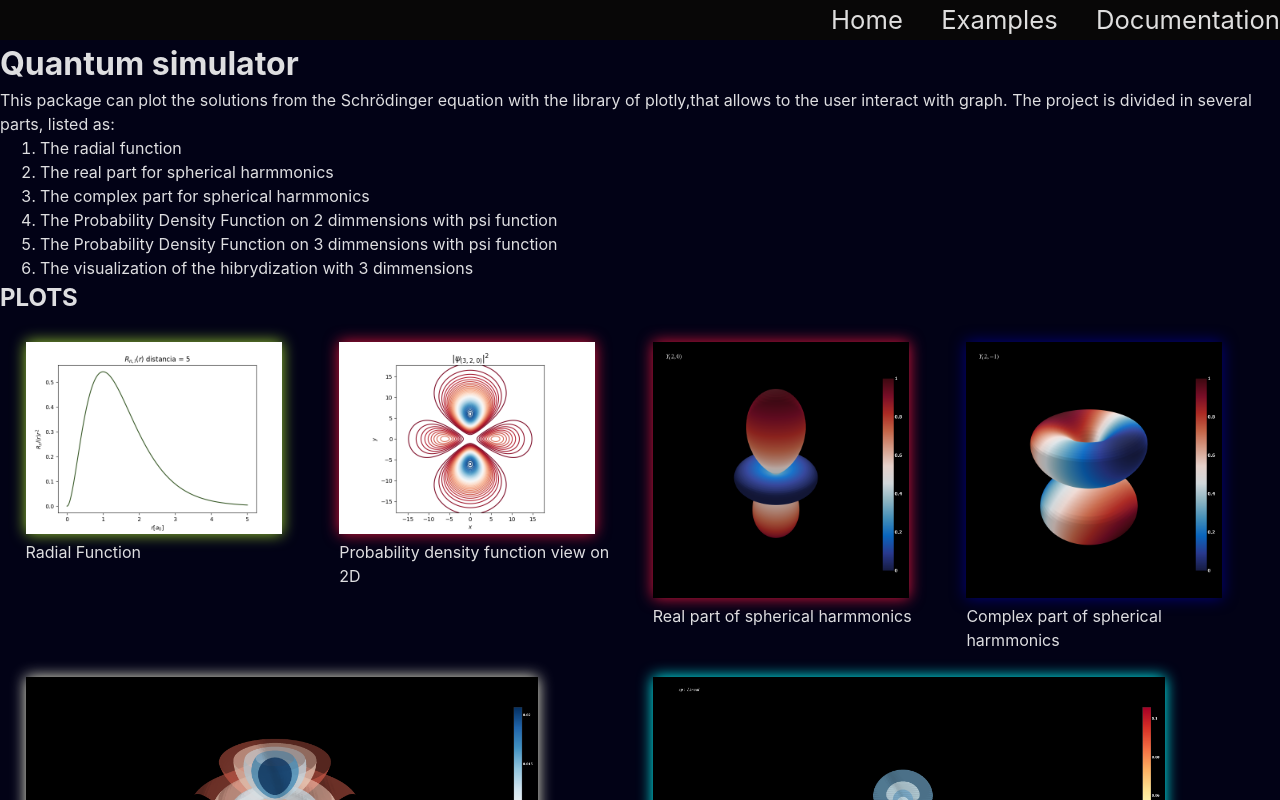
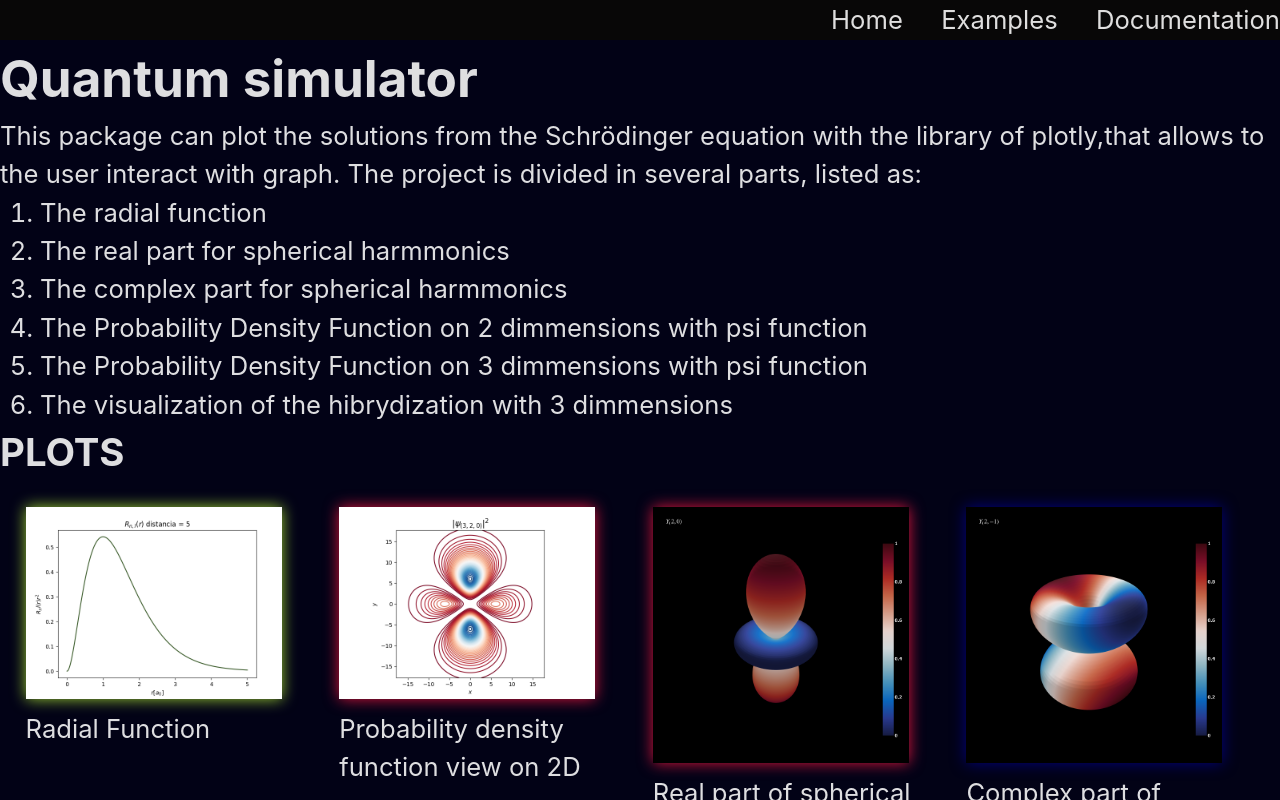
Before and after one commit to JoseAdrianRodriguezGonzalez/Hybridization, a Svelte app in the folder Hybridization/: page / in a window 1280 px wide. Shown: the top 800 px of the page. Built offline with nearby package versions, Linux system fonts and the light colour scheme.

Commit message:
add those files

```diff
--- a/Hybridization/package.json
+++ b/Hybridization/package.json
@@ -4,7 +4,7 @@
   "version": "0.0.0",
   "type": "module",
   "scripts": {
-    "dev": "vite",
+    "dev": "vite --host",
     "build": "vite build",
     "preview": "vite preview",
     "predeploy":"npm run build",
--- a/Hybridization/src/components/main.css
+++ b/Hybridization/src/components/main.css
@@ -7,6 +7,10 @@
                     'FUNCTION-3D FUNCTION-3D HYBRID HYBRID';
     gap:2vw;
     padding: 2vw;
+
+}
+.Principal{
+    font-size: 2vw;
 }
 .catalogue div > img {
 
--- a/Hybridization/src/components/main.svelte
+++ b/Hybridization/src/components/main.svelte
@@ -8,7 +8,7 @@
     import HYBRID from "./assets/sp.png"
 
 </script>
-<div>
+<div class="Principal">
 
     <h1>Quantum simulator</h1>
     <article class="Index">
```
Also changed, not shown: 2 other files (tests, documents, lock files or other folders).
